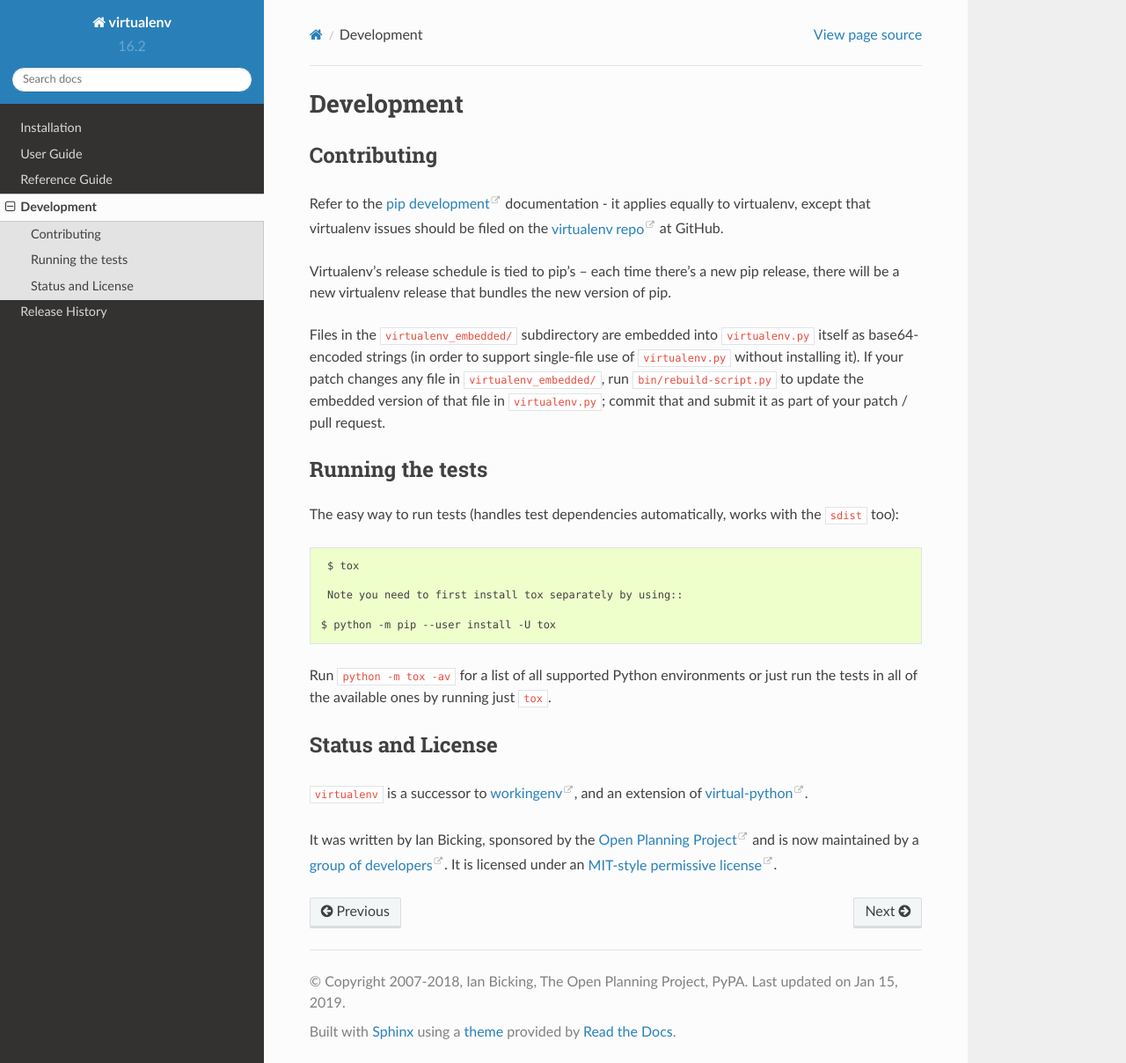
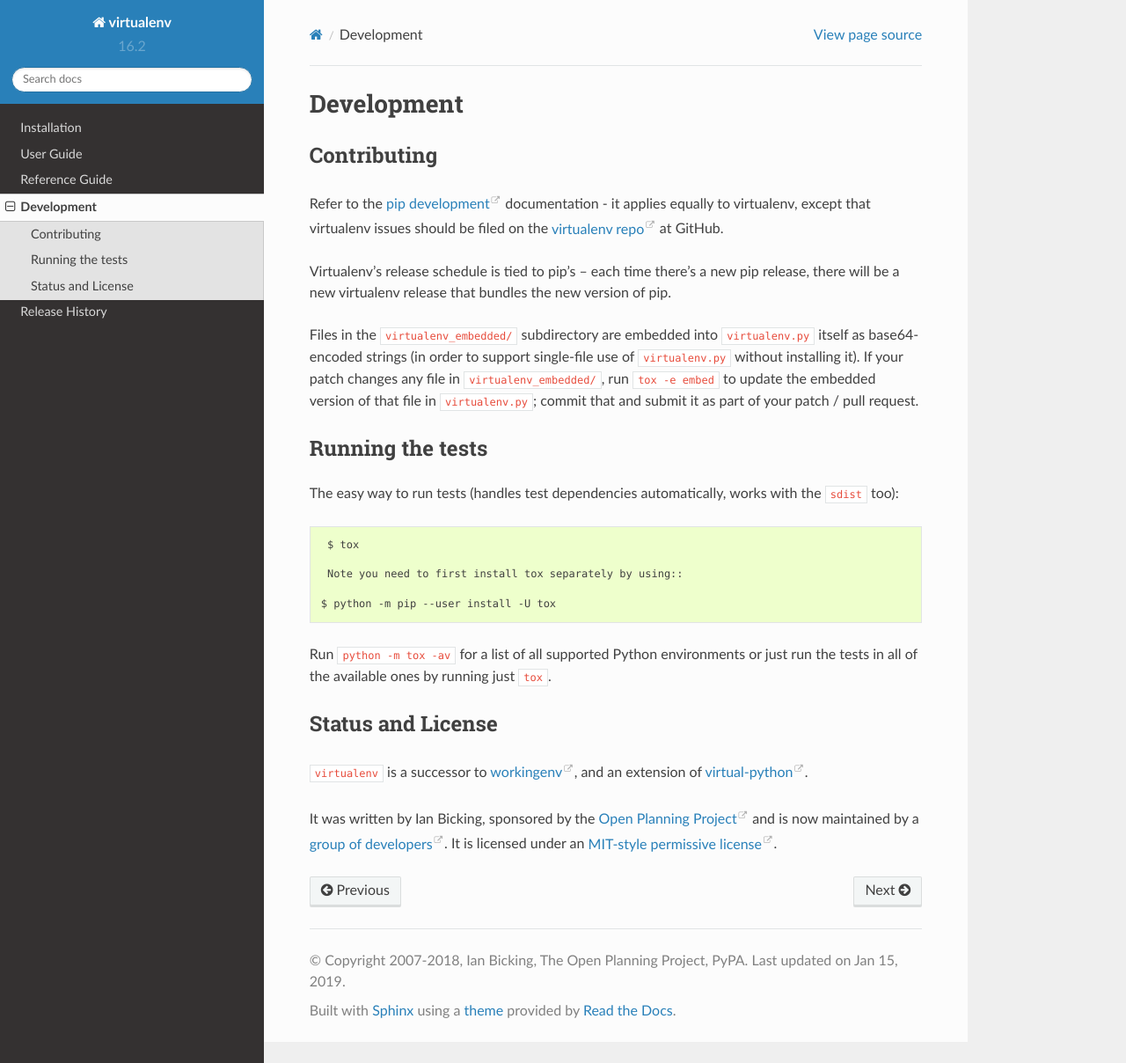
Before and after one commit to pypa/virtualenv, a Sphinx documentation site: the page built from docs/development.rst, in a window 1280 px wide and 1208 px high. Shown: the whole window at 88% size. Built offline with Sphinx 7.4.7 and the Read the Docs theme 2.0.0, drawn with Linux system fonts in a browser that asks for light colours.

Commit message:
Update outdated docs referring to bin/rebuild-script.py

```diff
--- a/CONTRIBUTING.rst
+++ b/CONTRIBUTING.rst
@@ -14,7 +14,7 @@
   latest stable version.
 
 * All changes to files inside virtualenv_embedded should be integrated to
-  ``virtualenv.py`` with ``bin/rebuild-script.py``.
+  ``virtualenv.py`` with ``tox -e embed``
 
 .. _git-flow: https://github.com/nvie/gitflow
 .. _coordinate development: http://nvie.com/posts/a-successful-git-branching-model/
--- a/docs/development.rst
+++ b/docs/development.rst
@@ -15,9 +15,9 @@
 Files in the ``virtualenv_embedded/`` subdirectory are embedded into
 ``virtualenv.py`` itself as base64-encoded strings (in order to support
 single-file use of ``virtualenv.py`` without installing it). If your patch
-changes any file in ``virtualenv_embedded/``, run ``bin/rebuild-script.py`` to
-update the embedded version of that file in ``virtualenv.py``; commit that and
-submit it as part of your patch / pull request.
+changes any file in ``virtualenv_embedded/``, run ``tox -e embed`` to update
+the embedded version of that file in ``virtualenv.py``; commit that and submit
+it as part of your patch / pull request.
 
 .. _pip development: https://pip.pypa.io/en/latest/development/
 .. _virtualenv repo: https://github.com/pypa/virtualenv/
```
